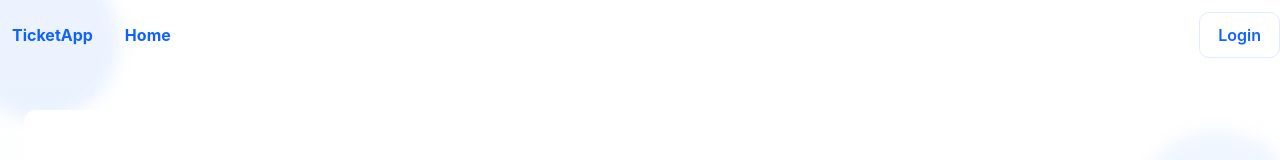
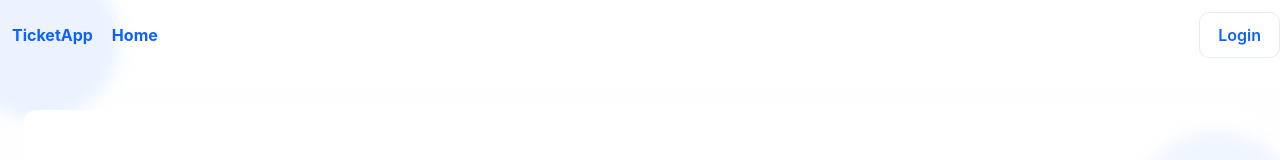
Before and after one commit to ibocodes/react-ticket-web, a React (Vite) app: page / in a window 1280 px wide. Shown: the top 160 px of the page. Built offline with nearby package versions, Linux system fonts and the light colour scheme.

Commit message:
still fixing one or two

```diff
--- a/src/components/layout.tsx
+++ b/src/components/layout.tsx
@@ -7,10 +7,10 @@ export const Navbar: React.FC<{ onLogout?: ()=>void }> = ({ onLogout }) => {
   const auth = isAuthenticated();
   return (
     <header className="header">
-      <div style={{display:"flex",alignItems:"center",gap:12, marginLeft:12}}>
+      <div style={{display:"flex",alignItems:"center",gap:9, marginLeft:12}}>
         <strong style={{color:"#0f62ff"}}>TicketApp</strong>
-        <nav className="nav-links" aria-label="Main navigation" style={{justifyItems:"center"}}>
-          <Link to="/" style={{color:"#0f62ff", textDecoration:"none", marginLeft:20, fontWeight:700}}>Home</Link>
+        <nav className="nav-links" aria-label="Main navigation" >
+          <Link to="/" style={{color:"#0f62ff", textDecoration:"none", marginLeft:10, fontWeight:700}}>Home</Link>
           {auth && <Link to="/dashboard" style={{color:"#0f62ff", textDecoration:"none"}}>Dashboard</Link>}
           {auth && <Link to="/tickets" style={{color:"#0f62ff", textDecoration:"none"}}>Tickets</Link>}
         </nav>
```
